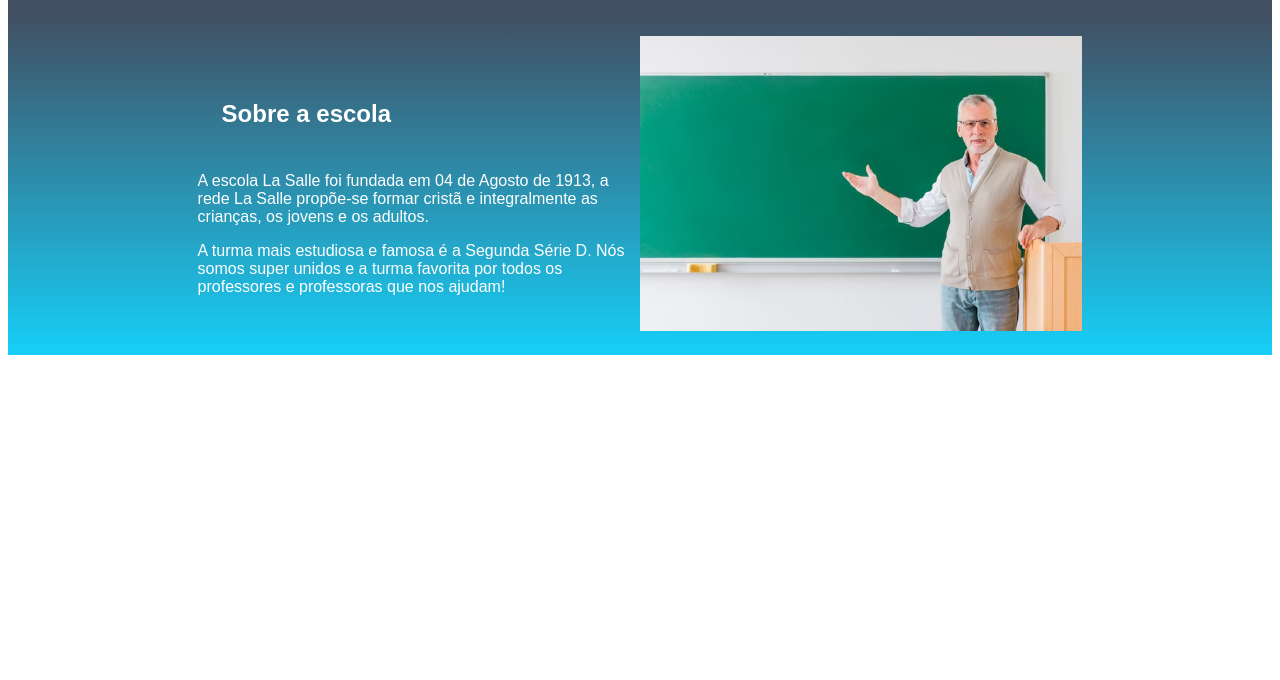
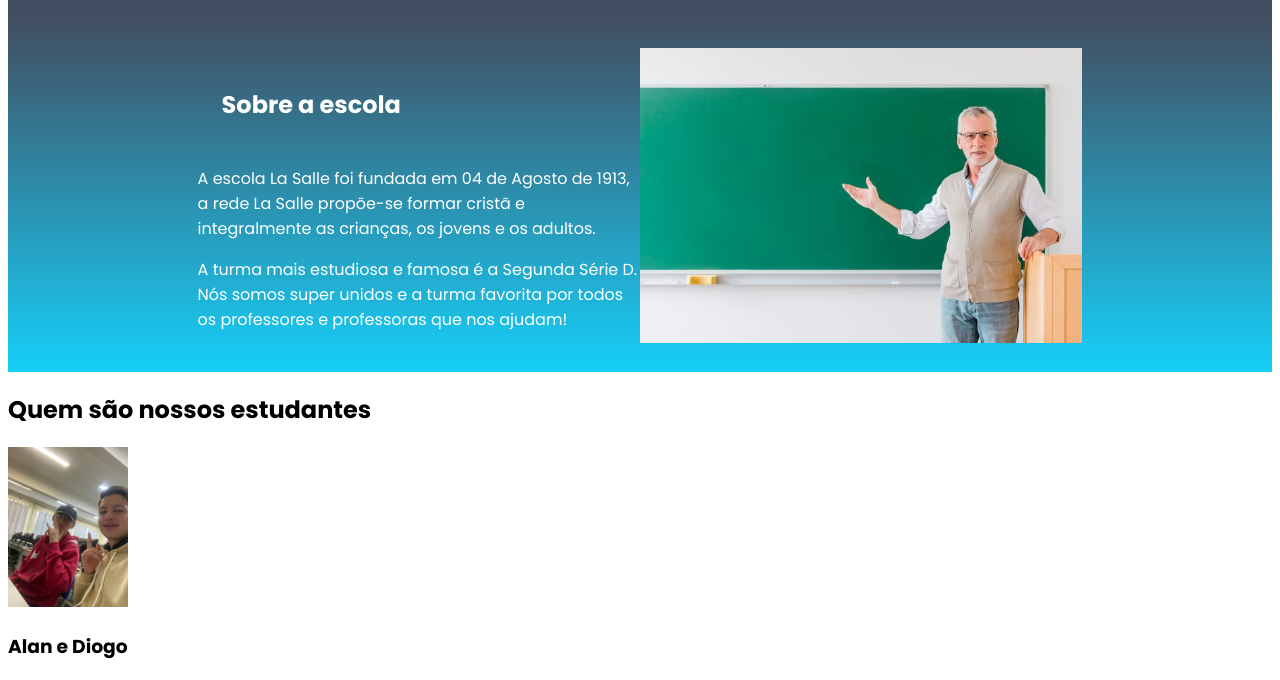
Before and after one commit to Diozadaaa/2D-2K24, a plain HTML site: page index.html in a window 1280 px wide. Shown: the part 142-822 px from the top of the page. Before the commit the page ends 800 px from the top, so only its background shows below. Drawn offline with Linux system fonts and the light colour scheme.

Commit message:
Add files via upload

```diff
--- a/index.html
+++ b/index.html
@@ -5,6 +5,10 @@
     <meta name="viewport" content="width=device-width, initial-scale=1.0">
     <title>Document</title>
     <link rel="stylesheet" href="style.css">
+    <link rel="preconnect" href="https://fonts.googleapis.com">
+<link rel="preconnect" href="https://fonts.gstatic.com" crossorigin>
+<link href="https://fonts.googleapis.com/css2?family=Poppins:ital,wght@0,100;0,200;0,300;0,400;0,500;0,600;0,700;0,800;0,900;1,100;1,200;1,300;1,400;1,500;1,600;1,700;1,800;1,900&display=swap" rel="stylesheet">
+
 
 </head>
 <body>
@@ -25,6 +29,12 @@
             <img class="escola-imagem" src="Professor no quadro.png" alt="Professor explicando no quadro">
 
         </section>
+        <section class="Estudante">
+            <h2 class="Estudante-titulo"> Quem são nossos estudantes</h2>
+            <img class="Estudante-imagem" src="foto alan e  diogo.png" alt="Foto imagem Alan e Diogo">
+            <h3 class="Estudante-nome">Alan e Diogo</h3>
+
+        </section>
 
 </body>
 </html>
--- a/style.css
+++ b/style.css
@@ -48,3 +48,6 @@
 body{
     font-family: 'poppins', sans-serif;
 }
+.Estudante-imagem{
+    width: 120px;
+}
```
Also changed, not shown: foto alan e  diogo.png (added).
